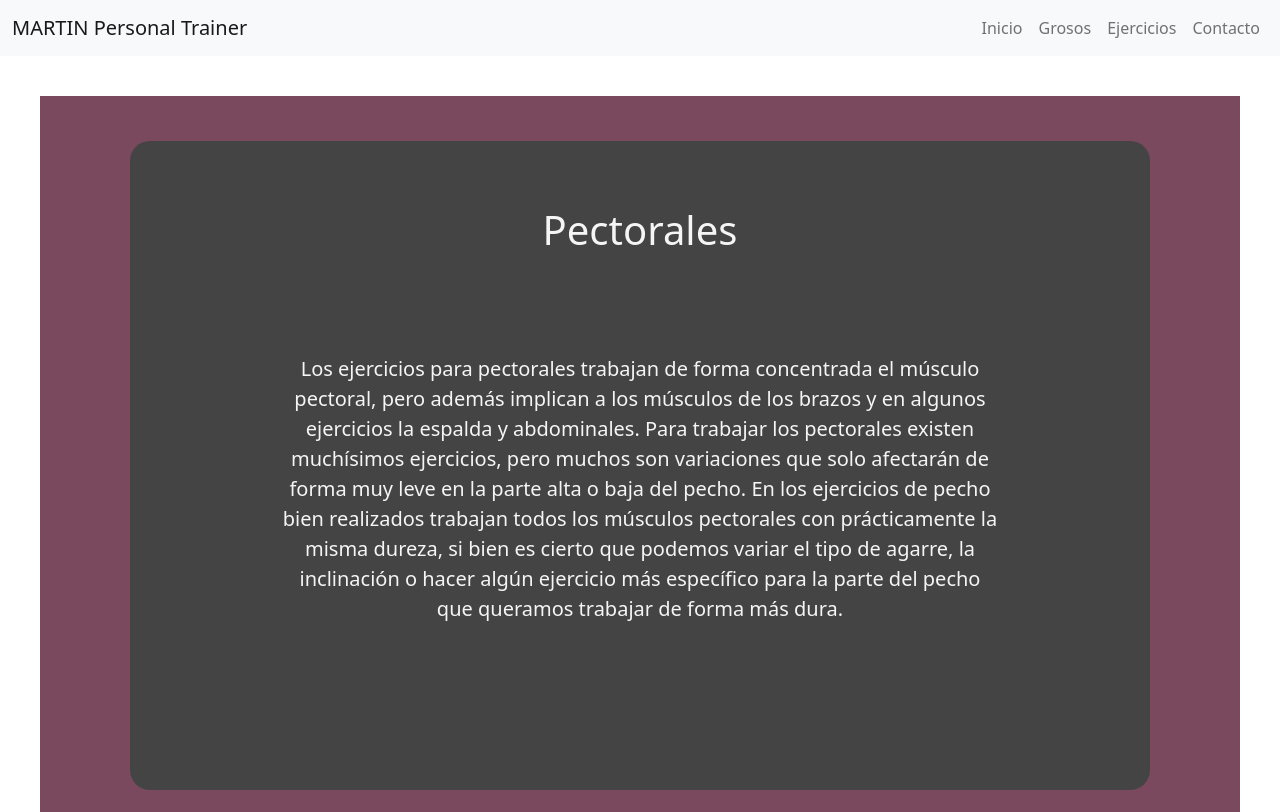
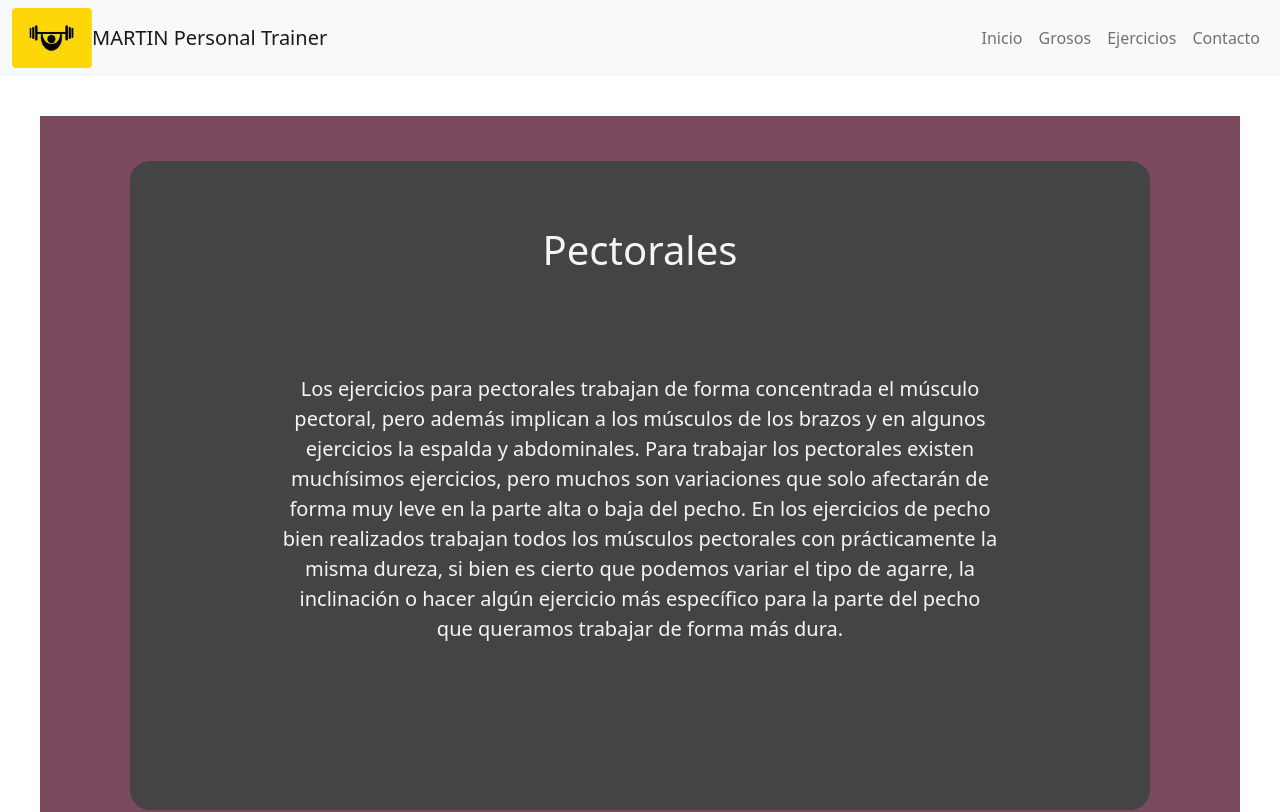
Before and after one commit to marmatsoft/MartinPersonalTrainer, a website: page pages/ejercicios.html in a window 1280 px wide. Shown: the top 812 px of the page. Drawn offline with nearby package versions, Linux system fonts and the light colour scheme.

Commit message:
logo en encabezado

```diff
--- a/pages/ejercicios.html
+++ b/pages/ejercicios.html
@@ -16,6 +16,7 @@
     <header>
         <nav class="navbar navbar-expand-lg navbar-light bg-light">
             <div class="container-fluid">
+                <img src="../media/logo.jpg" alt="logo" class="img-logo mr-2 logo rounded mx-auto d-block">
                 <a class="navbar-brand" href="../index.html">MARTIN Personal Trainer</a>
                 <button class="navbar-toggler" type="button" data-bs-toggle="collapse" data-bs-target="#navbarNav" aria-controls="navbarNav" aria-expanded="false" aria-label="Toggle navigation">
                 <span class="navbar-toggler-icon"></span>
```
Also changed, not shown: index.html (+1 -0 lines), pages/grosos.html (+1 -0 lines), pages/suscripcion.html (+1 -0 lines).
